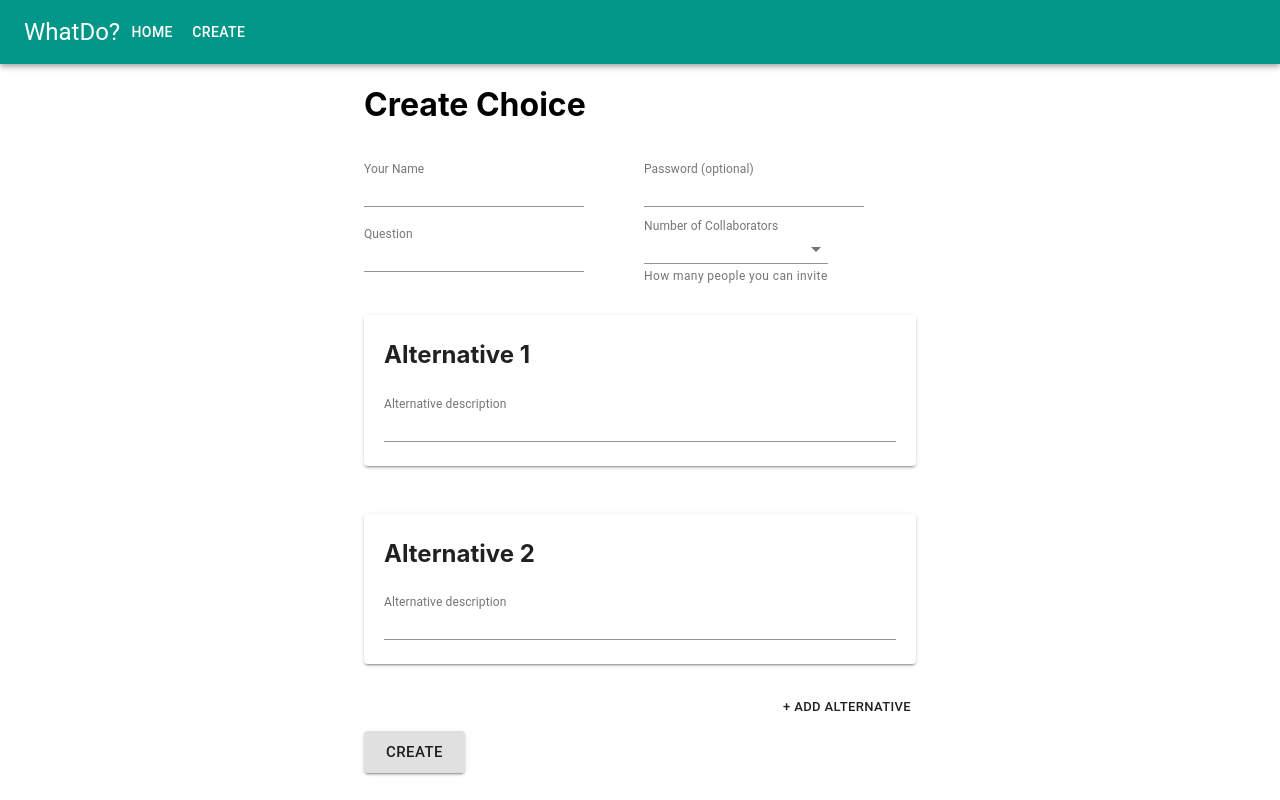
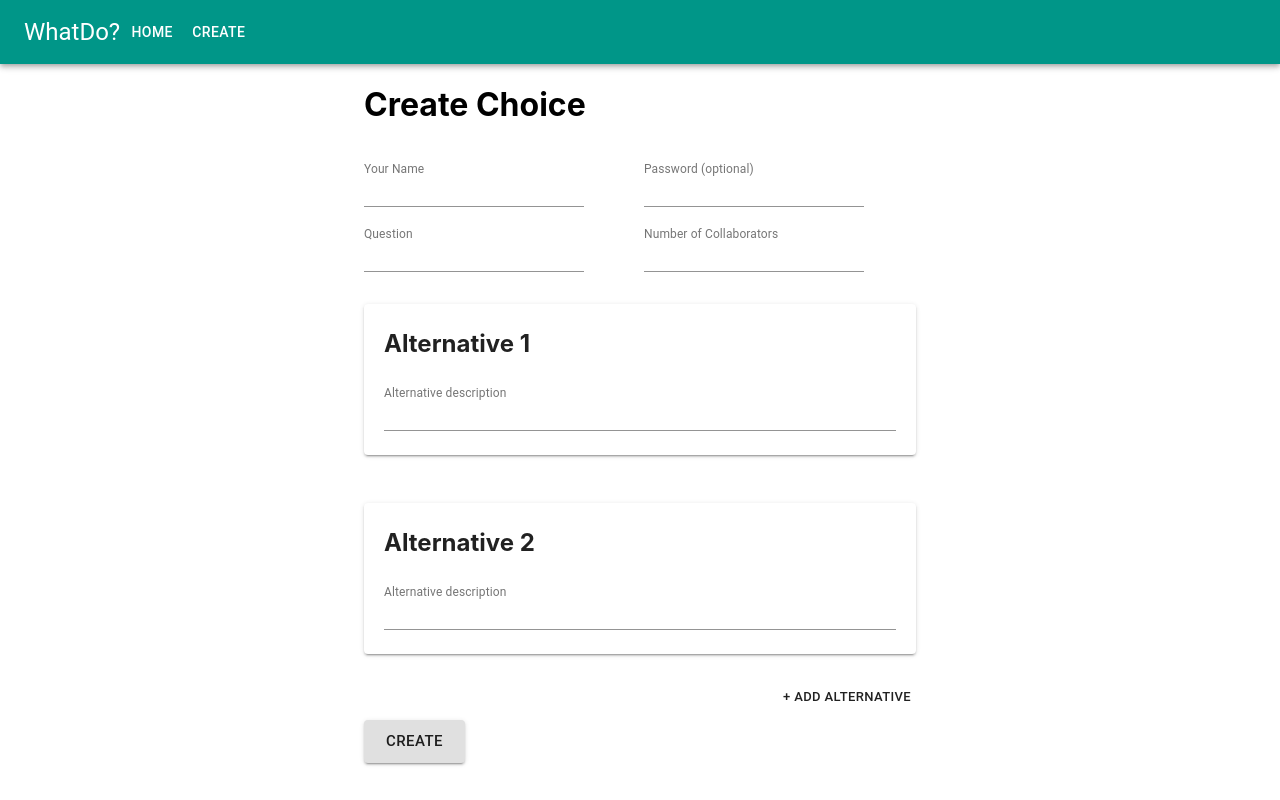
Before and after one commit to SoftEngMCSZ/FrontEnd, a React (Create React App) app: page /#/create in a window 1280 px wide. Built offline with nearby package versions, Linux system fonts and the light colour scheme.

Commit message:
Updated README, changed numCollaborators from a dropdown to a textfield

```diff
--- a/src/Create.js
+++ b/src/Create.js
@@ -27,7 +27,7 @@ export default class Create extends React.Component {
         question: '',
         alternatives: [{alternativeID: '', contents: '', approvals: [], disapprovals: [], feedback: []},
                        {alternativeID: '', contents: '', approvals: [], disapprovals: [], feedback: []}],
-        maxCollabs: 0,
+        maxCollabs: '',
         username : '',
         password : '',
         badInput : false
@@ -55,7 +55,7 @@ export default class Create extends React.Component {
         console.log("filtered alternarives");
 
         if (choice.question === ''
-            || choice.maxCollaborators === 0
+            || choice.maxCollaborators === ''
             || choice.alternatives[0].contents === ''
             || choice.alternatives[1].contents === '') {
                 this.setState({badInput : true});
@@ -191,23 +191,16 @@ export default class Create extends React.Component {
                           onChange={this.handleChange}></TextField>
               </Grid>
               <Grid item xs={6}>
-                <FormControl>
-                  <InputLabel id='select-num-collaborators-label'>Number of Collaborators</InputLabel>
-                  <Select labelId='select-num-collaborators-label'
-                          id='select-num-collaborators'
+              <TextField label='Number of Collaborators'
+                          className='maxCollabs'
                           name='maxCollabs'
-                          className='maxCollabs'
+                          variant='standard'
                           margin='dense'
+                          InputLabelProps={{shrink: true}}
+                          inputProps={{ min: "1", step: "1" }}
+                          type='number'
                           value={this.state.maxCollabs}
-                          onChange={this.handleChange}>
-                    <MenuItem value=''><em>Select</em></MenuItem>
-                    <MenuItem value={2}>One</MenuItem>
-                    <MenuItem value={3}>Two</MenuItem>
-                    <MenuItem value={4}>Three</MenuItem>
-                    <MenuItem value={5}>Four</MenuItem>
-                  </Select>
-                  <FormHelperText>How many people you can invite</FormHelperText>
-                </FormControl>
+                          onChange={this.handleChange}></TextField>
               </Grid>
               { alts.map((val, idx) => {
                 let altDescId = `contents-${idx}`;
```
Also changed, not shown: 1 other file (tests, documents, lock files or other folders).
